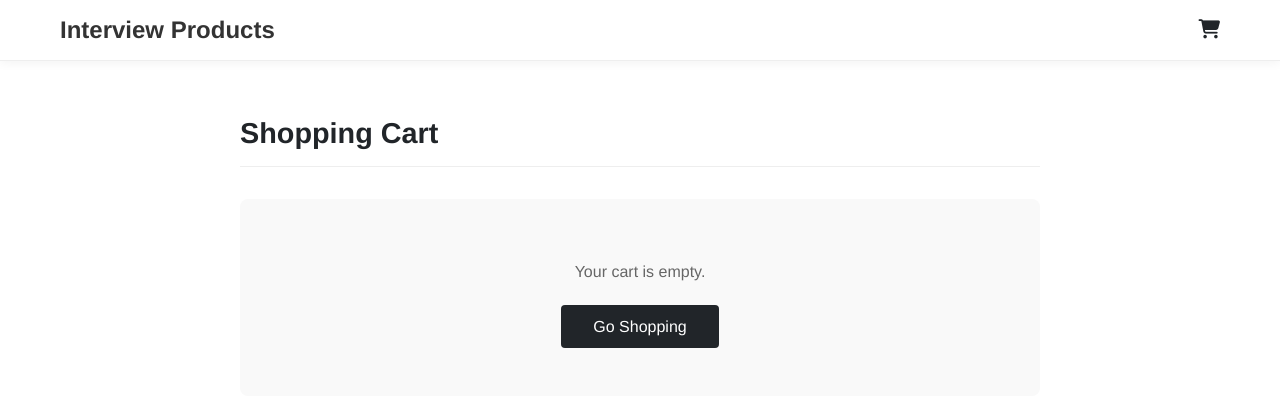
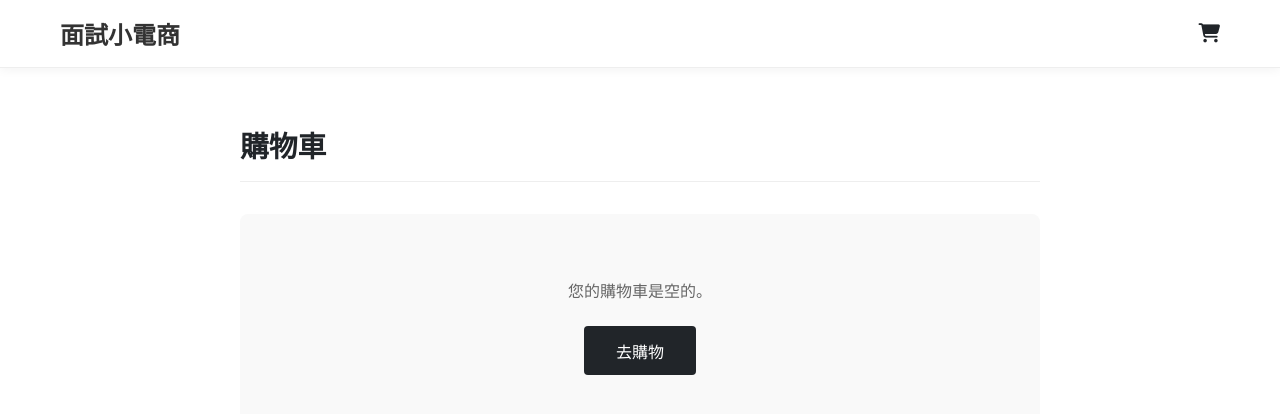
Before and after one commit to a6220498/interview-commerce, a Vue app: page /cart in a window 1280 px wide. Shown: the top 414 px of the page. Built offline with nearby package versions, Linux system fonts and the light colour scheme.

Commit message:
feat: 將應用程式介面標題、購物車文字及商品資料翻譯為繁體中文

```diff
--- a/src/App.vue
+++ b/src/App.vue
@@ -2,7 +2,7 @@
   <div id="app">
     <header class="app-header">
       <div class="container">
-        <h1>Interview Products</h1>
+        <h1>面試小電商</h1>
         <div class="cart-icon" @click="$router.push('/cart')">
           <i class="fas fa-shopping-cart"></i>
           <span class="badge" v-if="cartCount > 0">{{ cartCount }}</span>
--- a/src/data/products.json
+++ b/src/data/products.json
@@ -1,37 +1,37 @@
 [
     {
         "id": 1,
-        "title": "Minimalist White Tops",
+        "title": "極簡白上衣",
         "price": 49.99,
         "image": "https://images.unsplash.com/photo-1521572163474-6864f9cf17ab?ixlib=rb-1.2.1&auto=format&fit=crop&w=400&q=80"
     },
     {
         "id": 2,
-        "title": "Black Canvas Sneakers",
+        "title": "黑色帆布鞋",
         "price": 89.99,
         "image": "https://images.unsplash.com/photo-1549298916-b41d501d3772?ixlib=rb-1.2.1&auto=format&fit=crop&w=400&q=80"
     },
     {
         "id": 3,
-        "title": "Vintage Analog Watch",
+        "title": "復古指針錶",
         "price": 129.50,
         "image": "https://images.unsplash.com/photo-1524805444758-089113d48a6d?ixlib=rb-1.2.1&auto=format&fit=crop&w=400&q=80"
     },
     {
         "id": 4,
-        "title": "Canvas Backpack",
+        "title": "帆布後背包",
         "price": 79.00,
         "image": "https://images.unsplash.com/photo-1553062407-98eeb64c6a62?ixlib=rb-1.2.1&auto=format&fit=crop&w=400&q=80"
     },
     {
         "id": 5,
-        "title": "Linen Trousers",
+        "title": "亞麻長褲",
         "price": 55.49,
         "image": "https://images.unsplash.com/photo-1594633312681-425c7b97ccd1?ixlib=rb-1.2.1&auto=format&fit=crop&w=400&q=80"
     },
     {
         "id": 6,
-        "title": "Geometric Earrings",
+        "title": "幾何耳環",
         "price": 24.99,
         "image": "https://images.unsplash.com/photo-1535632066927-ab7c9ab60908?ixlib=rb-1.2.1&auto=format&fit=crop&w=400&q=80"
     }
--- a/src/views/Cart.vue
+++ b/src/views/Cart.vue
@@ -1,9 +1,9 @@
 <template>
   <div class="cart-page">
-    <h2>Shopping Cart</h2>
+    <h2>購物車</h2>
     <div v-if="cartCount === 0" class="empty-cart">
-      <p>Your cart is empty.</p>
-      <router-link to="/" class="btn-primary">Go Shopping</router-link>
+      <p>您的購物車是空的。</p>
+      <router-link to="/" class="btn-primary">去購物</router-link>
     </div>
     <div v-else class="cart-items-container">
       <ul class="cart-list">
@@ -25,12 +25,12 @@
 
       <div class="cart-footer">
         <div class="cart-total">
-          <span>Total:</span>
+          <span>總計:</span>
           <span class="total-amount">$ {{ cartTotal }}</span>
         </div>
         <div class="cart-actions">
-          <router-link to="/" class="btn-secondary">Go Shopping</router-link>
-          <button class="btn-primary">Checkout</button>
+          <router-link to="/" class="btn-secondary">去購物</router-link>
+          <button class="btn-primary">結帳</button>
         </div>
       </div>
     </div>
```
